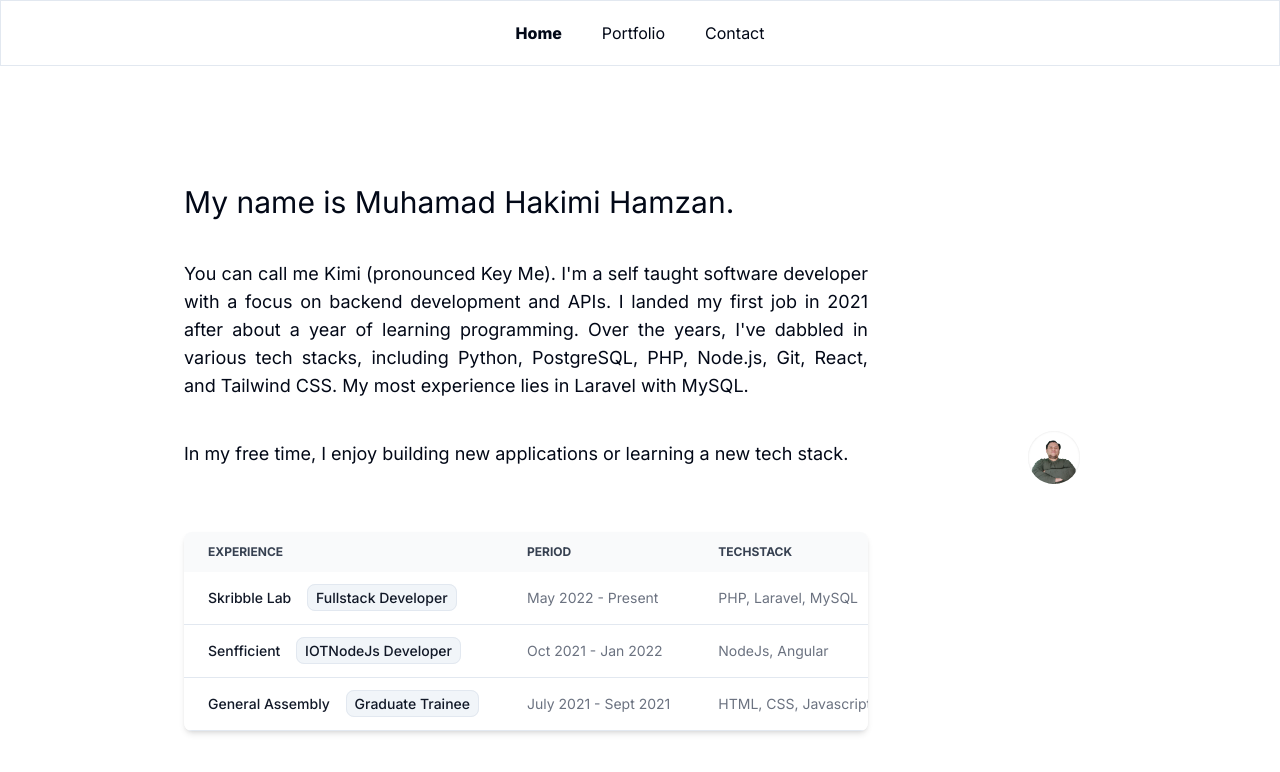
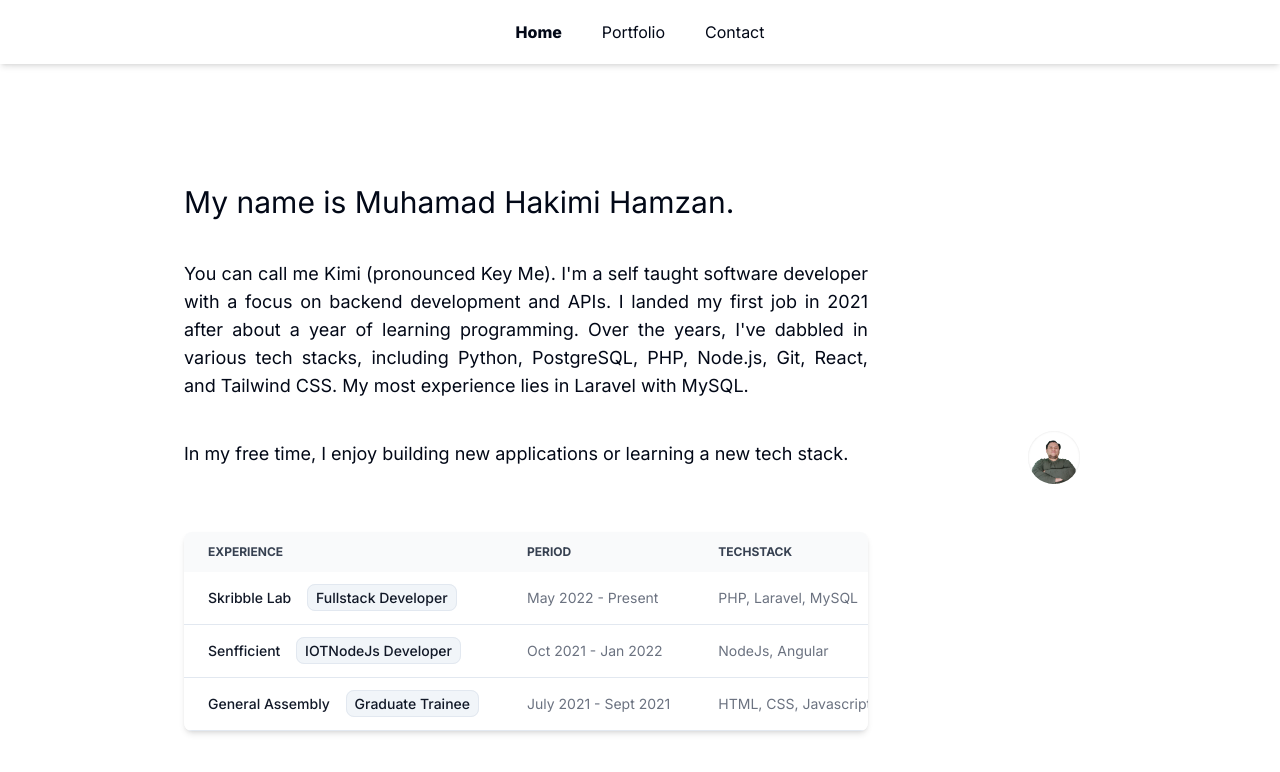
Before and after one commit to hakimihamzan/v2-portfolio, a Next.js app: page / in a window 1280 px wide. Shown: the top 772 px of the page. Built offline with nearby package versions, Linux system fonts and the light colour scheme.

Commit message:
add shadow to navbar instead of border

```diff
--- a/src/components/Navbar.tsx
+++ b/src/components/Navbar.tsx
@@ -25,7 +25,7 @@ function Navbar() {
     const currentHref = router.asPath
 
     return (
-        <nav className={`${inter.className} border fixed top-0 right-0 w-full bg-white`}>
+        <nav className={`${inter.className} shadow-md fixed top-0 right-0 w-full bg-white`}>
             <ul className="md:px-10 md:py-5 flex justify-center gap-10 p-4">
                 {navLinks.map((link) => (
                     <li key={link.href}>
```
